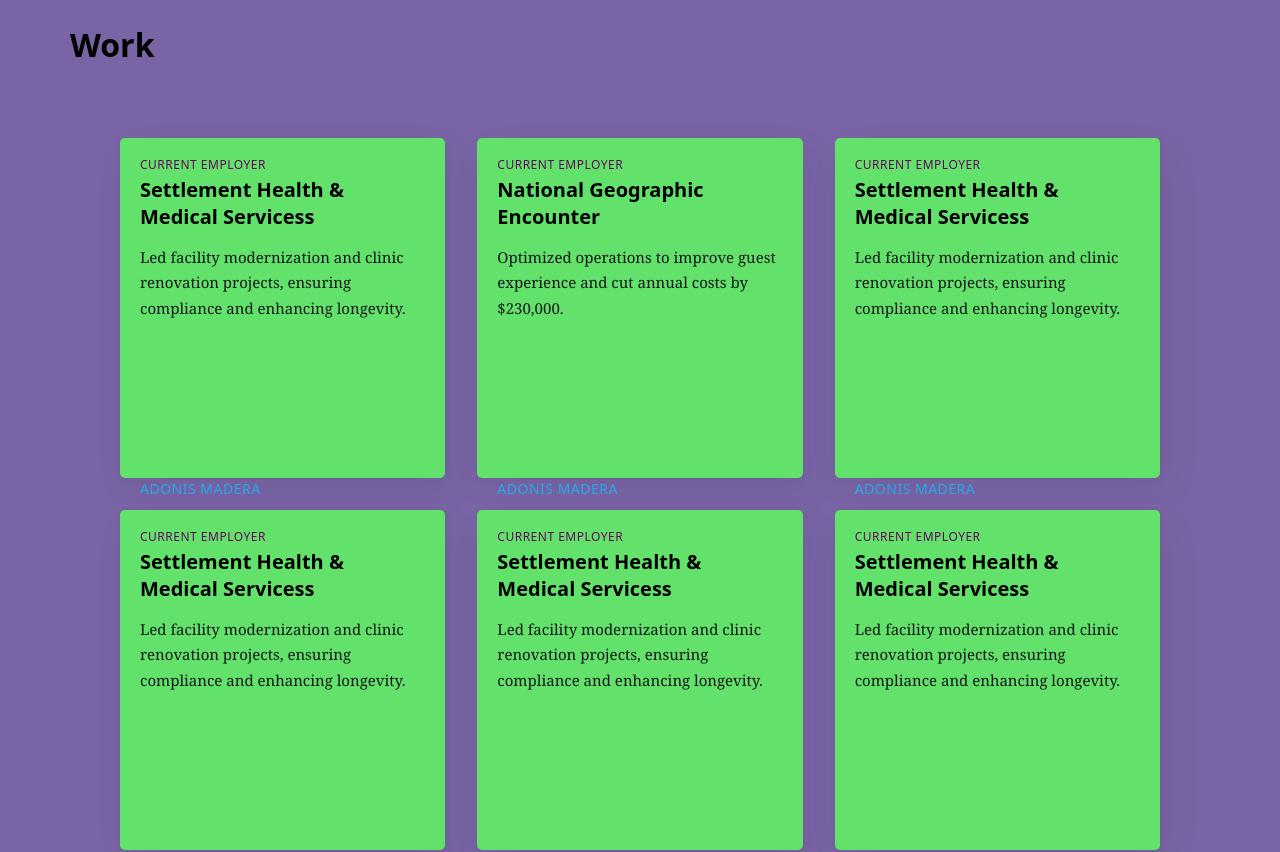
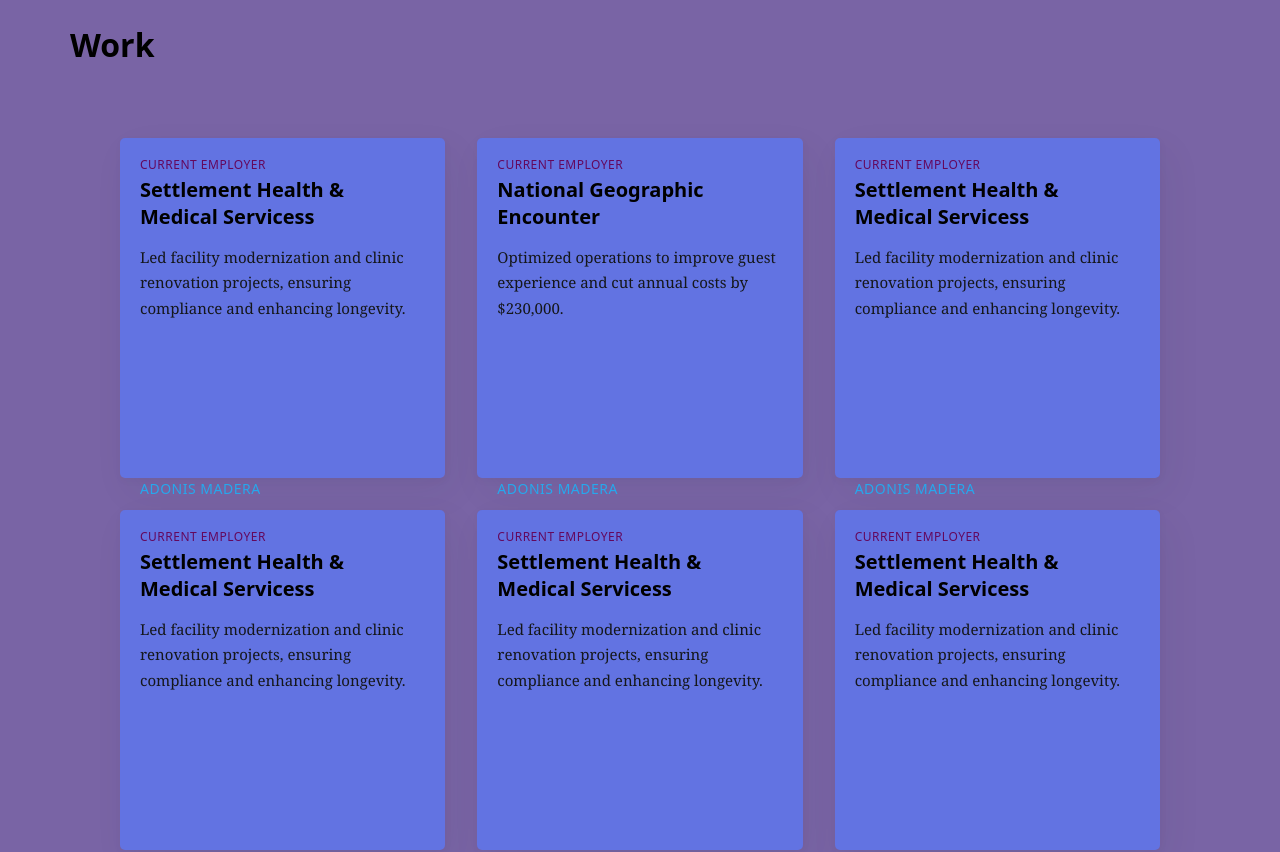
Before and after one commit to Adonis3k/webfolio, a React (Create React App) app: page / in a window 1280 px wide. Shown: the part 1480-2332 px from the top of the page. Built offline with nearby package versions, Linux system fonts and the light colour scheme.

Commit message:
initial commit

```diff
--- a/src/components/Work/Work.css
+++ b/src/components/Work/Work.css
@@ -21,7 +21,7 @@
     padding: 50px;
 
     .card {
-      background: #62e26a 50%;
+      background: #6273e2 50%;
       background-size: cover;
       border-radius: 5px;
       box-shadow: 8px 14px 38px rgba(39, 44, 49, 0.06),
```
